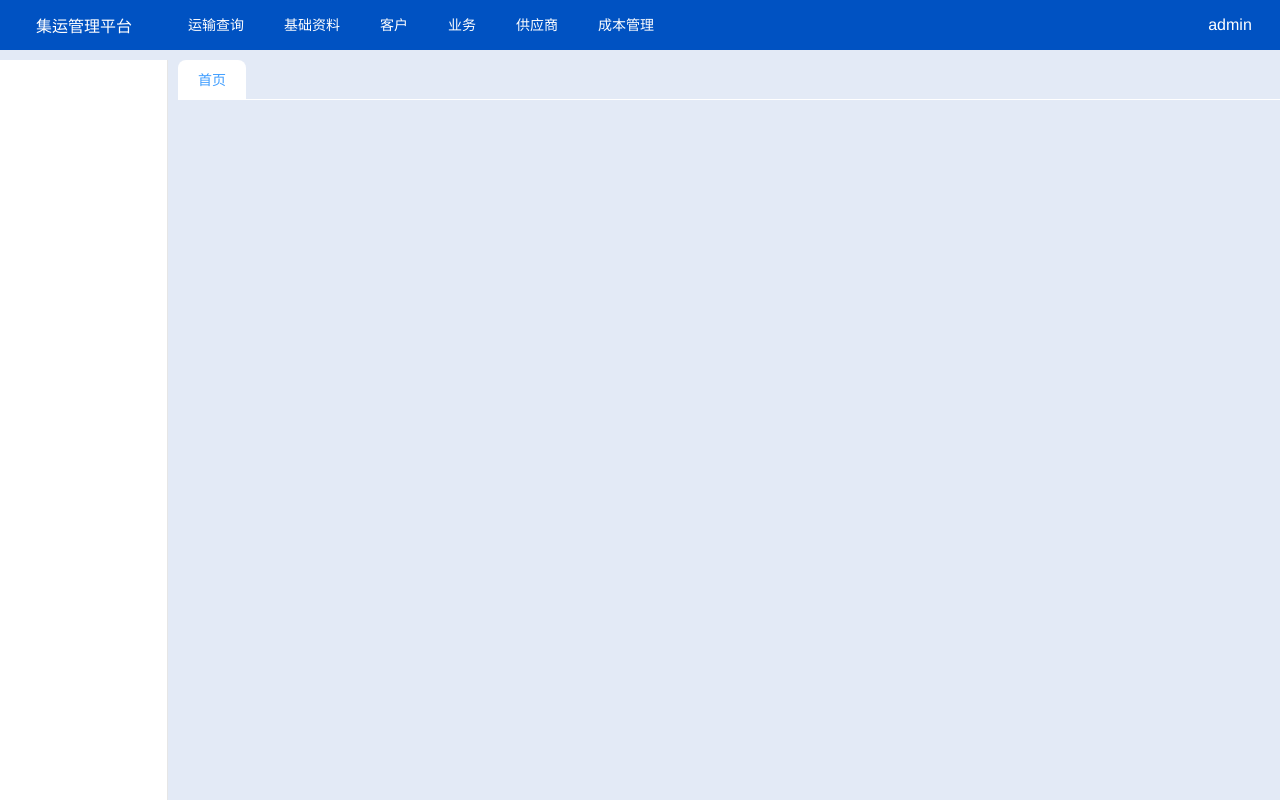
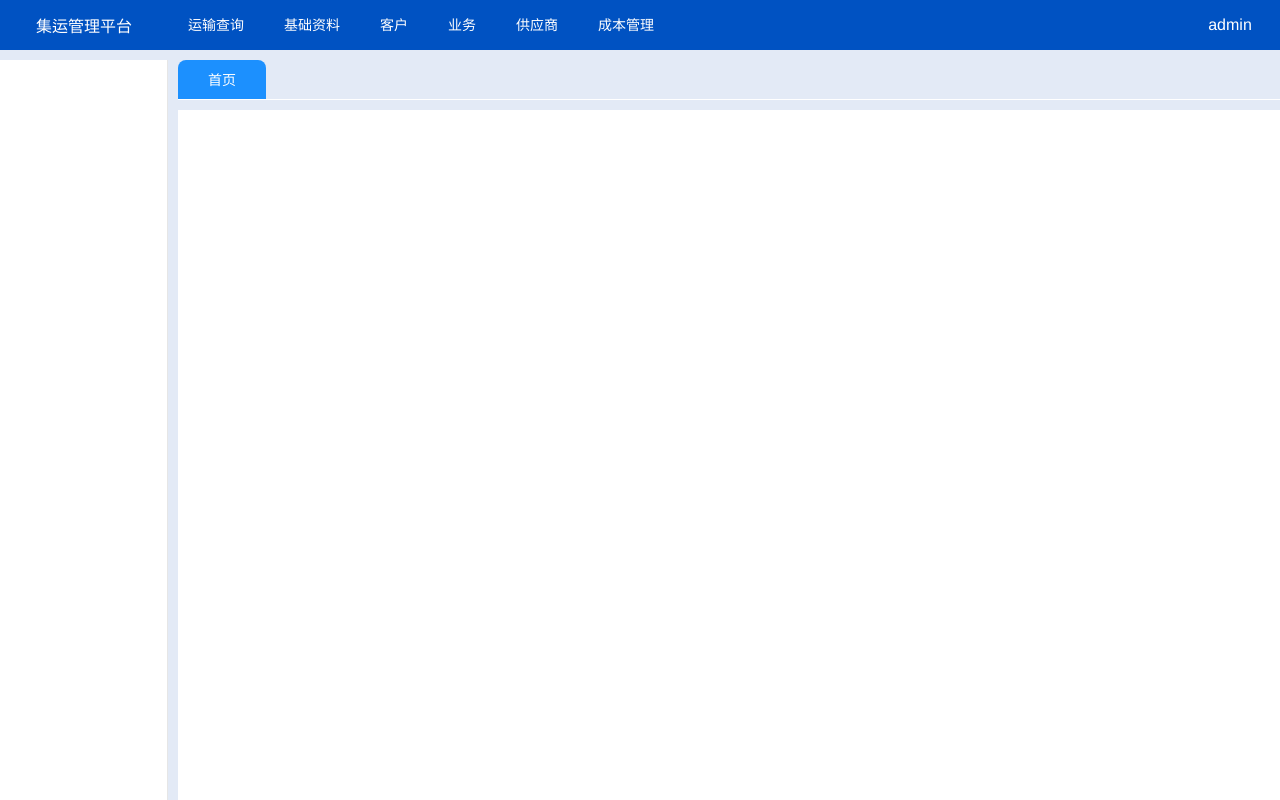
Before and after one commit to llhxhal/transport-strategy-web, a Vue app: page /#/ in a window 1280 px wide. Built offline with nearby package versions, Linux system fonts and the light colour scheme.

Commit message:
添加样式作用域与深度选择器防止样式污染

```diff
--- a/src/App.vue
+++ b/src/App.vue
@@ -21,19 +21,17 @@ export default {
 };
 </script>
 
-<style>
-html,
-body,
+<style lang="scss">
+@import "@/assets/css/base";
+</style>
+<style lang="scss" scoped>
+@import "@/assets/css/variable";
+
 #app {
-  margin: 0;
-  padding: 0;
   height: 100%;
-}
-#app {
   font-family: "Avenir", Helvetica, Arial, sans-serif;
   -webkit-font-smoothing: antialiased;
   -moz-osx-font-smoothing: grayscale;
-  text-align: center;
-  color: #2c3e50;
+  color: $black;
 }
 </style>
--- a/src/assets/css/base.scss
+++ b/src/assets/css/base.scss
@@ -1,9 +1,9 @@
 @import "@/assets/css/variable.scss";
 
-.full-container {
+html,
+body {
   margin: 0;
   padding: 0;
-  width: 100%;
   height: 100%;
 }
 .flex-center {
--- a/src/assets/css/variable.scss
+++ b/src/assets/css/variable.scss
@@ -1,11 +1,16 @@
 // size
 $margin-mini: 10px !default;
+$padding-mini: 10px !default;
 $header-height: 50px !default;
 $aside-width: 168px !default;
 $top-menu-height: $header-height !default;
 $sub-menu-height: 40px !default;
+$tabs-item-padding: 0 30px;
+$tabs-item-height: $sub-menu-height !default;
 // color
+$el-blue: #409EFF !default;
 $background: #e3eaf6 !default;
+$black: #2c3e50 !default;
 $white: #ffffff !default;
 $light-gray: #eeeeee !default;
 $light-blue: #1c90fe !default;
--- a/src/components/NavMenuLeft.vue
+++ b/src/components/NavMenuLeft.vue
@@ -32,7 +32,11 @@ export default {
     height: $sub-menu-height;
     line-height: $sub-menu-height;
     border-bottom: 1px solid $light-gray;
-    &:hover,
+    text-align: center;
+    &:hover {
+      color: $el-blue;
+      background: transparent;
+    }
     &:focus,
     &.is-active {
       color: $white;
--- a/src/views/HomeView.vue
+++ b/src/views/HomeView.vue
@@ -233,13 +233,13 @@ export default {
 };
 </script>
 
-<style lang="scss">
-@import "@/assets/css/base";
+<style lang="scss" scoped>
+@import "@/assets/css/variable";
 
 .home {
   height: 100%;
   background: $background;
-  & > .el-header {
+  .el-header {
     display: flex;
     align-items: center;
     margin-bottom: $margin-mini;
@@ -261,7 +261,7 @@ export default {
       cursor: pointer;
     }
   }
-  & > .el-container {
+  .el-container {
     .el-aside {
       width: $aside-width !important;
       margin-right: $margin-mini;
@@ -271,18 +271,42 @@ export default {
     }
     .el-main {
       padding: 0;
-      .el-tabs {
+      ::v-deep .el-tabs {
+        height: 100%;
         &__header {
+          margin-bottom: $margin-mini;
           border-bottom: 1px solid $white;
+          .el-tabs__nav {
+            border: none;
+            .el-tabs__item {
+              padding: $tabs-item-padding;
+              height: $tabs-item-height;
+              line-height: $tabs-item-height;
+              border-radius: 8px 8px 0 0;
+              background: $white;
+              &:not(:last-child) {
+                margin-right: 4px;
+              }
+              &.is-active {
+                color: $white;
+                background: $light-blue;
+              }
+              &.is-closable {
+                .el-icon-close {
+                  position: absolute;
+                  top: 50%;
+                  right: 6px;
+                  transform: translate(0, -50%);
+                }
+              }
+            }
+          }
         }
-        &__nav {
-          border: none;
-        }
-        &__item {
-          border-radius: 8px 8px 0 0;
+        &__content {
+          height: calc(100% - $tabs-item-height - $margin-mini);
           background: $white;
-          &:not(:last-child) {
-            margin-right: 4px;
+          .el-tab-pane {
+            padding: $padding-mini;
           }
         }
       }
```
